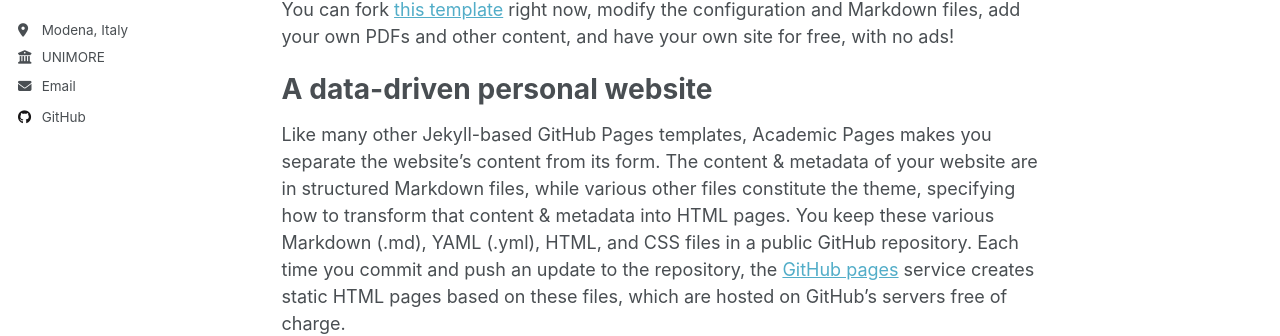
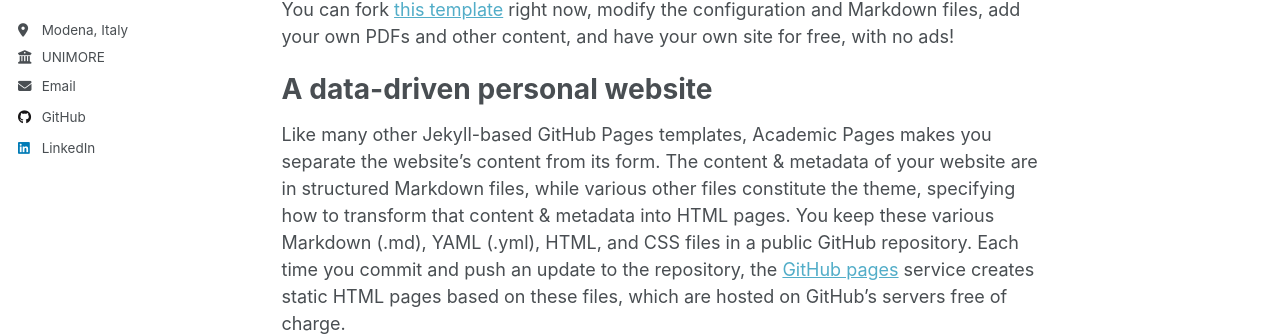
Before and after one commit to AY02/ay02.github.io, a Jekyll site: the page built from _pages/about.md, in a window 1280 px wide. Shown: the part 413-749 px from the top of the page. Built offline with Jekyll 4.4.1, drawn with Linux system fonts in a browser that asks for light colours; a script that is not in the unit is left out.

Commit message:
Update _config.yml

```diff
--- a/_config.yml
+++ b/_config.yml
@@ -61,7 +61,7 @@ author:
   keybase          : # Username
   instagram        : # Username
   lastfm           : # Username
-  linkedin         : # alessio-y-814b59201
+  linkedin         : "alessio-y-814b59201"
   mastodon         : # URL
   medium           : # URL
   pinterest        : # Username
```
